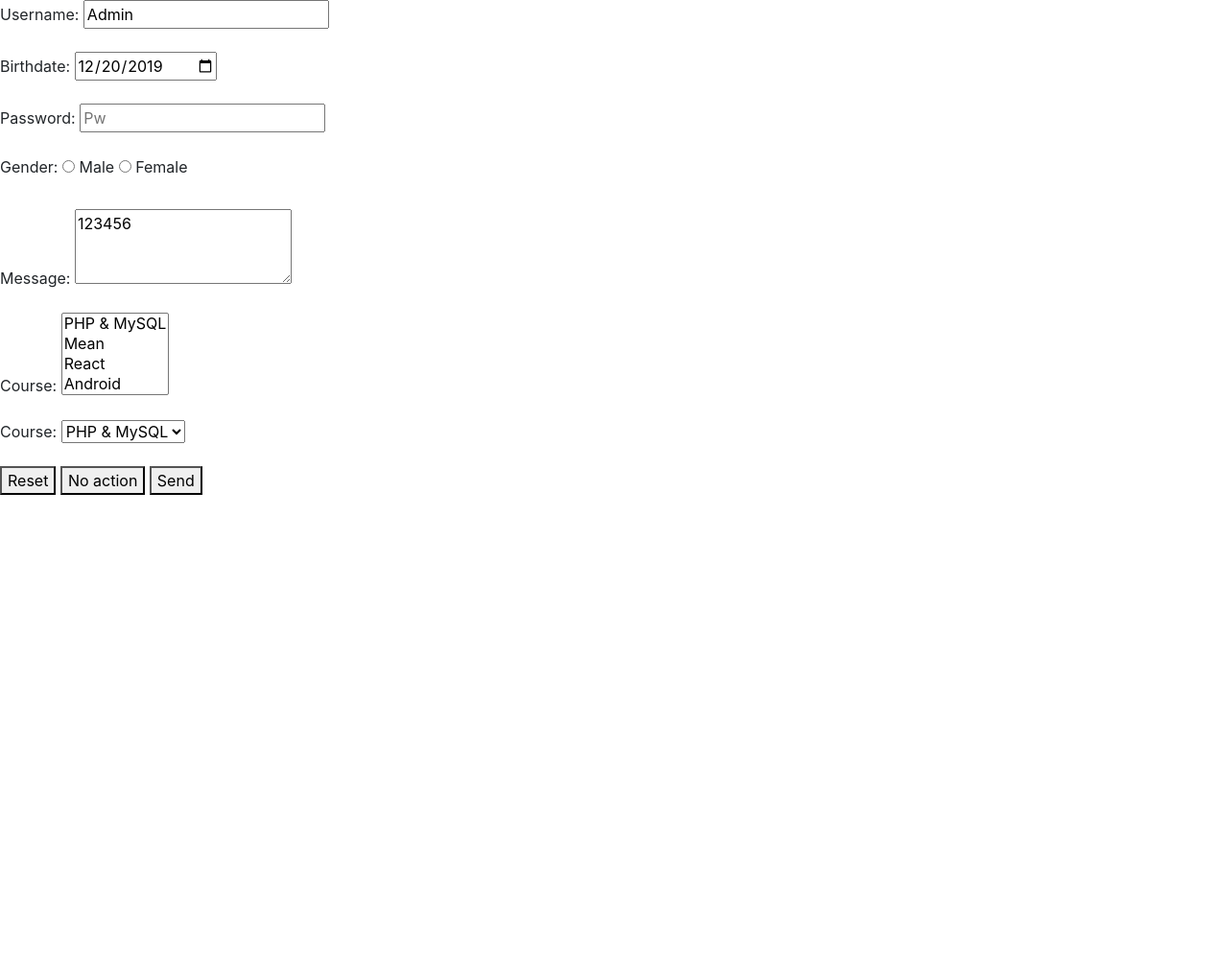
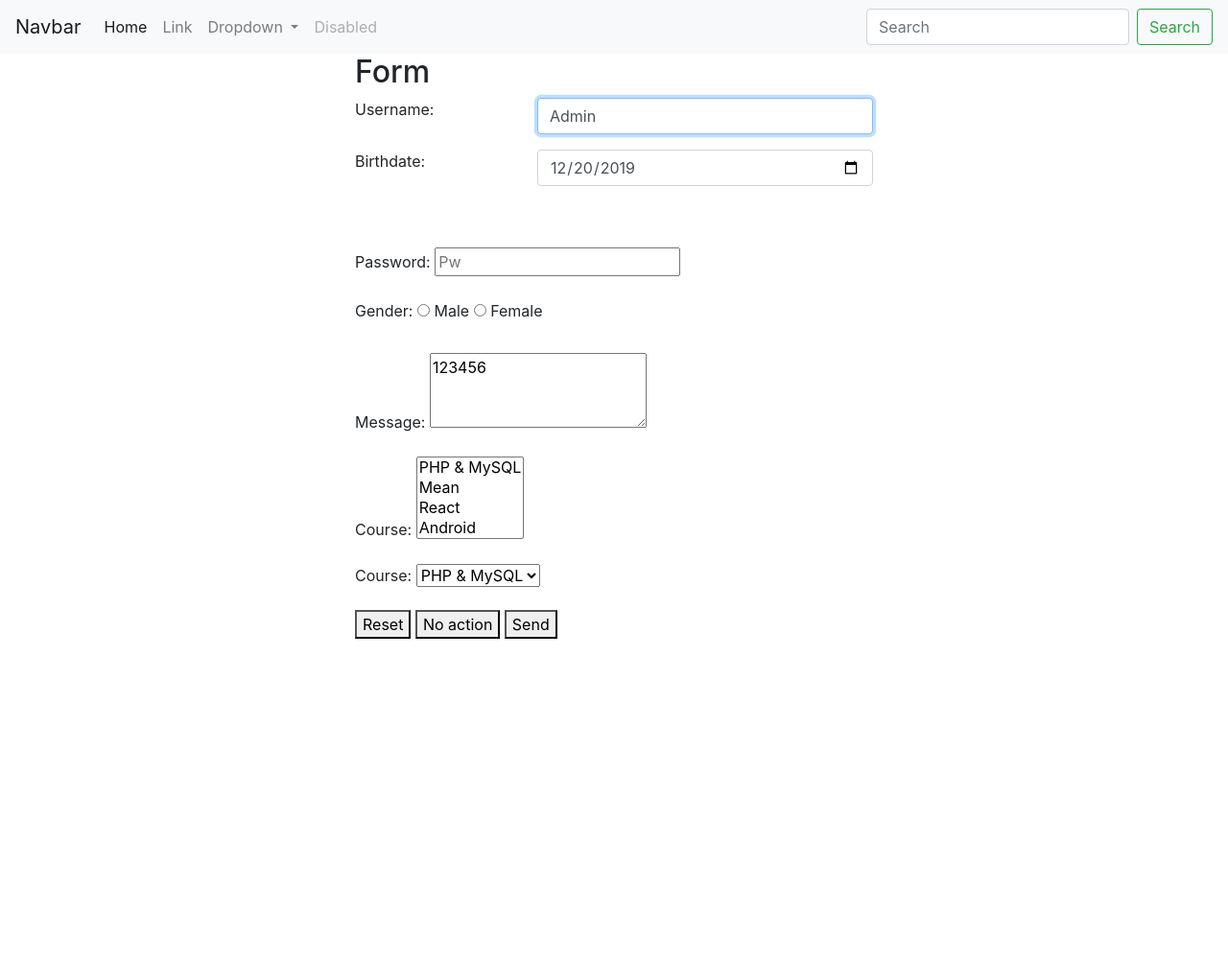
Before and after one commit to huongbee/php1802, a PHP site: page /form/index.php in a window 1280 px wide. Shown: the whole page at 96% size. Before the commit the page ends 516 px from the top, so only its background shows below. Run offline with PHP 8.4, Linux system fonts and the light colour scheme.

Commit message:
bootstrap

```diff
--- a/form/index.php
+++ b/form/index.php
@@ -1,5 +1,6 @@
 <!DOCTYPE html>
 <html lang="en">
+
 <head>
     <meta charset="UTF-8">
     <meta name="viewport" content="width=device-width, initial-scale=1.0">
@@ -7,11 +8,67 @@
     <title>Document</title>
     <link rel="stylesheet" href="bootstrap/css/bootstrap.css">
 </head>
+
 <body>
+    <header>
+        <nav class="navbar navbar-expand-lg navbar-light bg-light">
+            <a class="navbar-brand" href="#">Navbar</a>
+            <button class="navbar-toggler" type="button" data-toggle="collapse" data-target="#navbarSupportedContent" aria-controls="navbarSupportedContent" aria-expanded="false" aria-label="Toggle navigation">
+                <span class="navbar-toggler-icon"></span>
+            </button>
+
+            <div class="collapse navbar-collapse" id="navbarSupportedContent">
+                <ul class="navbar-nav mr-auto">
+                    <li class="nav-item active">
+                        <a class="nav-link" href="#">Home <span class="sr-only">(current)</span></a>
+                    </li>
+                    <li class="nav-item">
+                        <a class="nav-link" href="#">Link</a>
+                    </li>
+                    <li class="nav-item dropdown">
+                        <a class="nav-link dropdown-toggle" href="#" id="navbarDropdown" role="button" data-toggle="dropdown" aria-haspopup="true" aria-expanded="false">
+                            Dropdown
+                        </a>
+                        <div class="dropdown-menu" aria-labelledby="navbarDropdown">
+                            <a class="dropdown-item" href="#">Action</a>
+                            <a class="dropdown-item" href="#">Another action</a>
+                            <div class="dropdown-divider"></div>
+                            <a class="dropdown-item" href="#">Something else here</a>
+                        </div>
+                    </li>
+                    <li class="nav-item">
+                        <a class="nav-link disabled" href="#" tabindex="-1" aria-disabled="true">Disabled</a>
+                    </li>
+                </ul>
+                <form class="form-inline my-2 my-lg-0">
+                    <input class="form-control mr-sm-2" type="search" placeholder="Search" aria-label="Search">
+                    <button class="btn btn-outline-success my-2 my-sm-0" type="submit">Search</button>
+                </form>
+            </div>
+        </nav>
+    </header>
+    <div class="container">
+        <div class="row justify-content-md-center">
+            <div class="col-6">
+                <h2>Form</h2>
                 <form>
-        Username: <input type="text" name="txtUsername" placeholder="Username" value="Admin">
-        <br><br>
-        Birthdate: <input type="date" name="txtBirthdate" placeholder="Birthdate" value="2019-12-20">
+                    <div class="form-group row">
+                        <label class="col-4">
+                            Username:
+                        </label>
+                        <div class="col-8">
+                            <input class="form-control" type="text" name="txtUsername" placeholder="Username" value="Admin" autofocus>
+                        </div>
+                    </div>
+                    <div class="form-group row">
+                        <label class="col-4">
+                        Birthdate:
+                        </label>
+                        <div class="col-8">
+                            <input class="form-control" type="date" name="txtBirthdate" placeholder="Birthdate" value="2019-12-20">
+                        </div>
+                    </div>
+
                     <br><br>
                     Password: <input type="password" name="txtPw" placeholder="Pw">
                     <br><br>
@@ -45,7 +102,11 @@
                     <button type="submit">Send</button>
                 </form>
                 <br><br><br><br><br><br><br><br><br><br><br><br><br><br>
+            </div>
+        </div>
+    </div>
 </body>
+
 </html>
 <!--
     text
```
Lines whose indentation alone changed are shown as unchanged.
